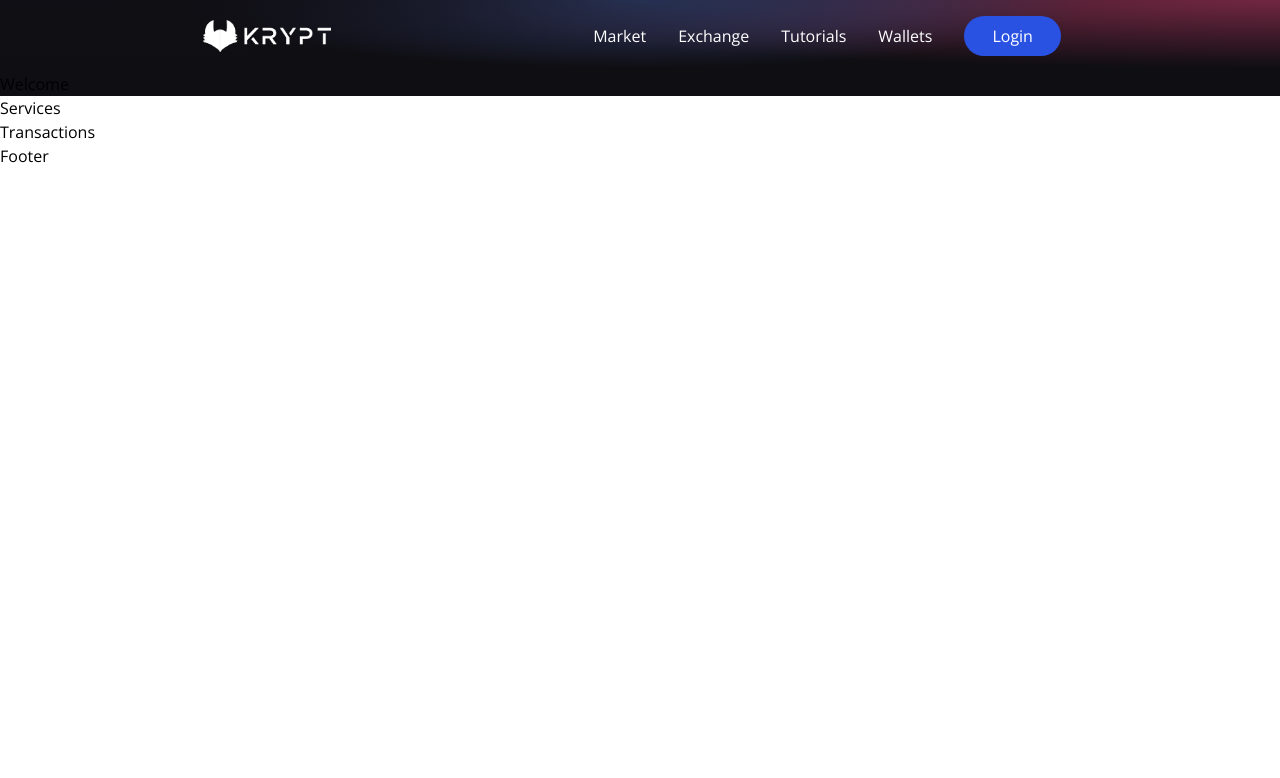
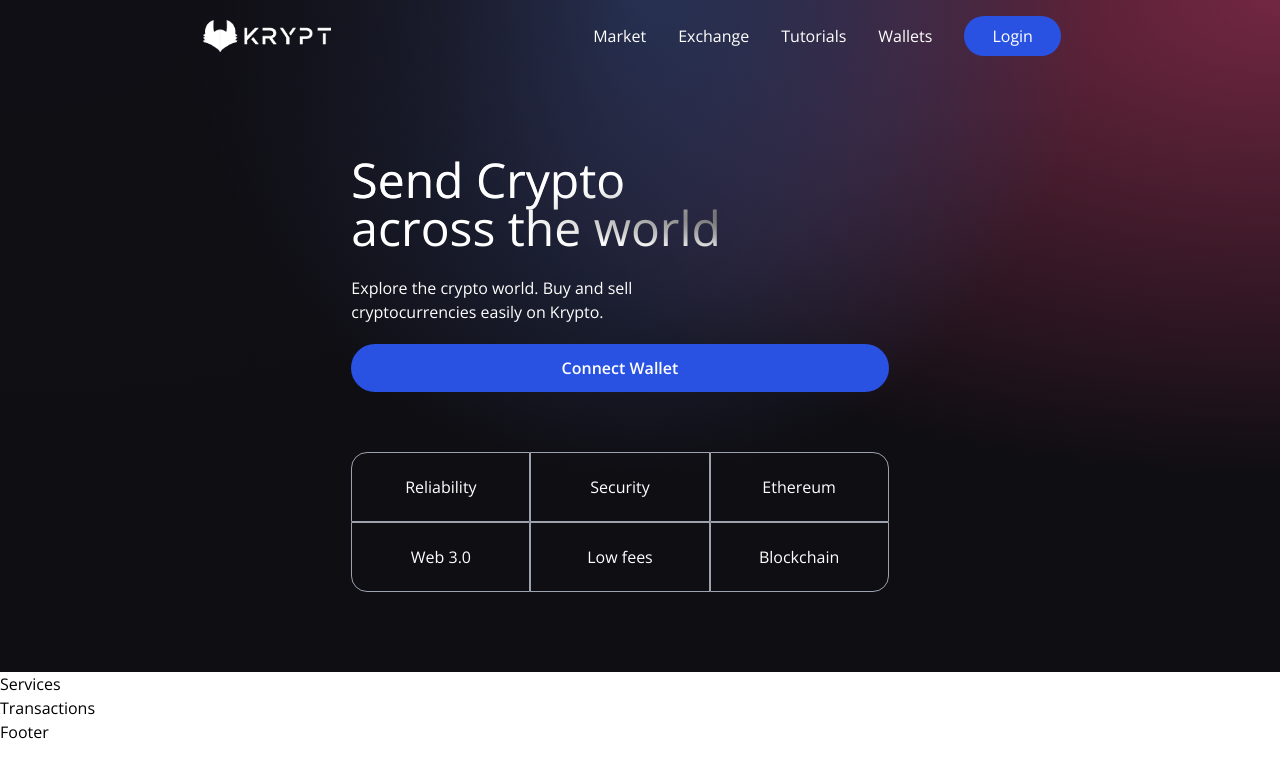
Before and after one commit to Hartz-byte/web3-react-app, a React (Vite) app in the folder client/: page / in a window 1280 px wide. Shown: the top 778 px of the page. Built offline with nearby package versions, Linux system fonts and the light colour scheme.

Commit message:
welcome update

```diff
--- a/client/src/components/Welcome.jsx
+++ b/client/src/components/Welcome.jsx
@@ -1,9 +1,60 @@
-import React from 'react'
+import React from "react";
+import { AiFillPlayCircle } from "react-icons/ai";
+import { SiEthereum } from "react-icons/si";
+import { BsInfoCircle } from "react-icons/bs";
+import { Loader } from "./";
+
+const commonStyles =
+  "min-h-[70px] sm:px-0 px-2 sm:min-w-[120px] flex justify-center items-center border-[0.5px] border-gray-400 text-white";
 
 const Welcome = () => {
+  const connectWallet = () => {};
+
   return (
-    <div>Welcome</div>
-  )
-}
+    <div className="flex w-full justify-center items-center">
+      <div className="flex md:flex-row flex-col items-start justify-between md:p-20 py-12 px-4">
+        <div className="flex flex-1 justify-start flex-col md:mr-10">
+          {/* top heading */}
+          <h1 className="text-3xl sm:text-5xl text-white text-gradient py-1">
+            Send Crypto <br /> across the world
+          </h1>
 
-export default Welcome
+          {/* text */}
+          <p className="text-left mt-5 text-white font-light md:w-9/12 w-11/12 text-base">
+            Explore the crypto world. Buy and sell cryptocurrencies easily on
+            Krypto.
+          </p>
+
+          {/* connect wallet button */}
+          <button
+            type="button"
+            onClick={connectWallet}
+            className="flex flex-row justify-center items-center my-5 bg-[#2952e3] p-3 rounded-full cursor-pointer hover:bg-[#2546bd]"
+          >
+            <p className="text-white text-base font-semibold">Connect Wallet</p>
+          </button>
+
+          {/* text boxes */}
+          <div className="grid sm:grid-cols-3 grid-cols-2 w-full mt-10">
+            <div className={`rounded-tl-2xl ${commonStyles}`}>Reliability</div>
+
+            <div className={commonStyles}>Security</div>
+
+            <div className={`rounded-tr-2xl ${commonStyles}`}>Ethereum</div>
+
+            <div className={`rounded-bl-2xl ${commonStyles}`}>Web 3.0</div>
+
+            <div className={commonStyles}>Low fees</div>
+
+            <div className={`rounded-br-2xl ${commonStyles}`}>Blockchain</div>
+          </div>
+        </div>
+
+        <div></div>
+
+      </div>
+    </div>
+  );
+};
+
+export default Welcome;
```
